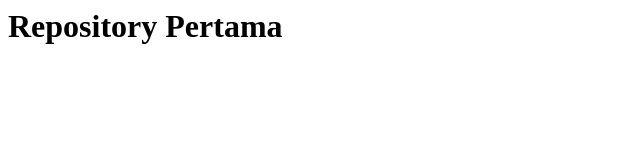
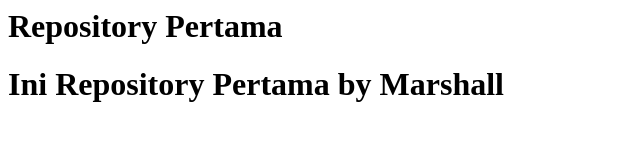
Before and after one commit to Miiikezozi/galih-tibrepo, a plain HTML site: page index.html in a window 1280 px wide. Shown: the whole page, without its empty margins (0-640 px from the left). Drawn offline with Linux system fonts and the light colour scheme.

Commit message:
Update index.html

```diff
--- a/index.html
+++ b/index.html
@@ -1 +1,2 @@
 <h1>Repository Pertama</h1>
+<h1>Ini Repository Pertama by Marshall</h1>
```
